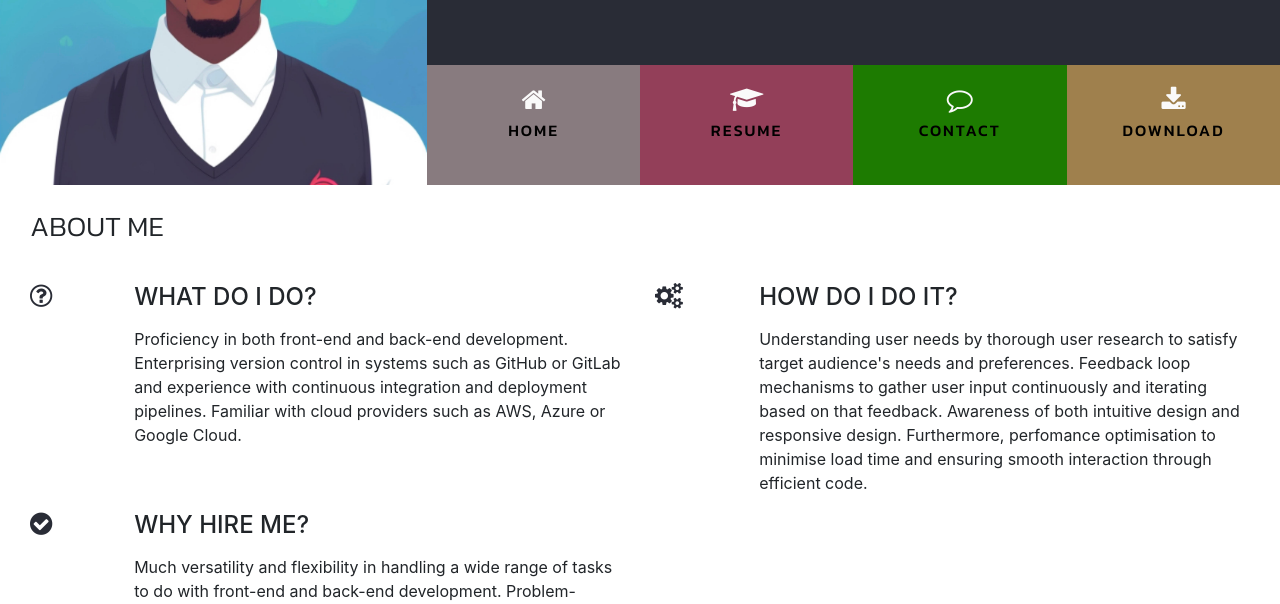
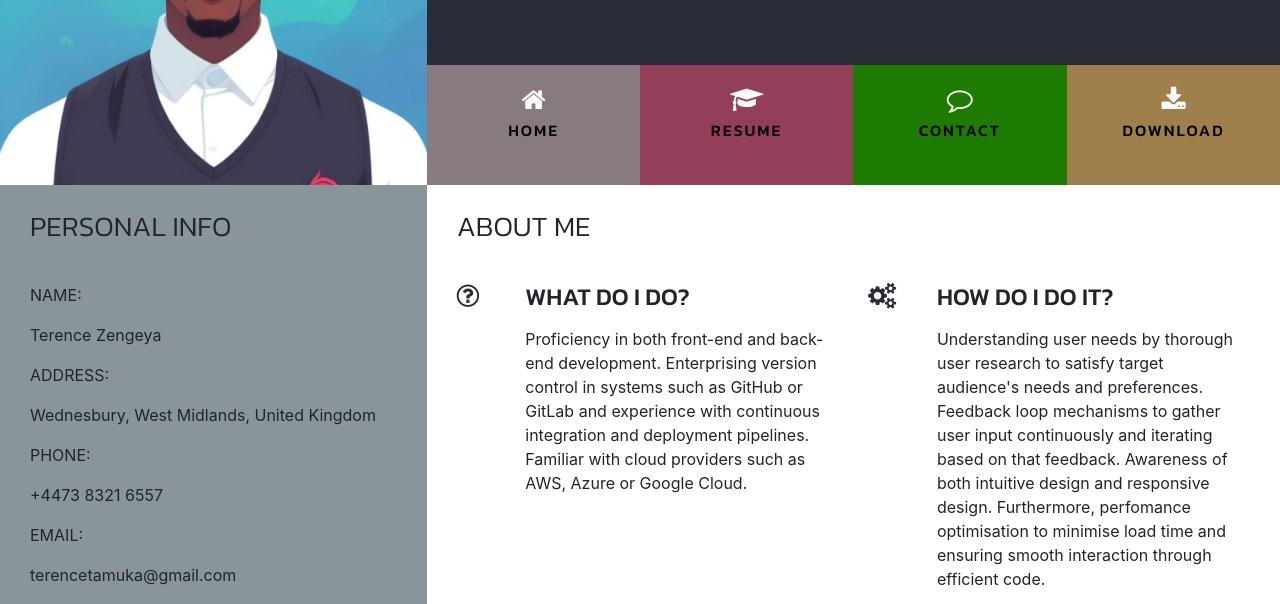
Before and after one commit to TerenceTamuka/terencezengeyacv, a plain HTML site: page index.html in a window 1280 px wide. Shown: the part 184-788 px from the top of the page. Drawn offline with nearby package versions, Linux system fonts and the light colour scheme.

Commit message:
Added contact details basic structure

```diff
--- a/assets/css/style.css
+++ b/assets/css/style.css
@@ -8,7 +8,10 @@
 
 .bg-color-three-reasons {
     background: #fff;
+}
 
+.bg-color-personal-info {
+    background-color: #899599;
 }
 
 .ui-menu-color-home {
@@ -33,6 +36,7 @@ h2,
 h3,
 h4 {
     margin: 0;
+    font-family: "Kanit", sans-serif;
 }
 
 .uppercase {
--- a/index.html
+++ b/index.html
@@ -56,7 +56,64 @@
 
     </header>
     <section class="container-fluid">
-        <div class="row row-table">
+        <div class="row">
+            <div class="col-md-4 bg-color-personal-info section-column">
+                <div class="row">
+                    <div class="col-12">
+                        <h3 class="section-heading uppercase">
+                            Personal Info
+                        </h3>
+                    </div>
+                </div>
+                <div class="personal-info-item">
+                    <div class="key">
+                        <p class="uppercase">
+                            Name:
+                        </p>
+                    </div>
+                    <div class="value">
+                        <p>
+                            Terence Zengeya
+                        </p>
+                    </div>
+                </div>
+                <div class="personal-info-item">
+                    <div class="key">
+                        <p class="uppercase">
+                            Address:
+                        </p>
+                    </div>
+                    <div class="value">
+                        <p>
+                            Wednesbury, West Midlands, United Kingdom
+                        </p>
+                    </div>
+                </div>
+                <div class="personal-info-item">
+                    <div class="key">
+                        <p class="uppercase">
+                            Phone:
+                        </p>
+                    </div>
+                    <div class="value">
+                        <p>
+                            +4473 8321 6557
+                        </p>
+                    </div>
+                </div>
+                <div class="personal-info-item">
+                    <div class="key">
+                        <p class="uppercase">
+                            Email:
+                        </p>
+                    </div>
+                    <div class="value">
+                        <p>
+                            terencetamuka@gmail.com
+                        </p>
+                    </div>
+                </div>
+            </div>
             <div class="col-md-8 bg-color-three-reasons section-column">
                 <div class="row">
                     <div class="col">
@@ -113,9 +170,7 @@
                     </div>
                 </div>
             </div>
-
         </div>
-
     </section>
     <footer class="container-fluid">
         <div id="footer-details" class="row">
```
